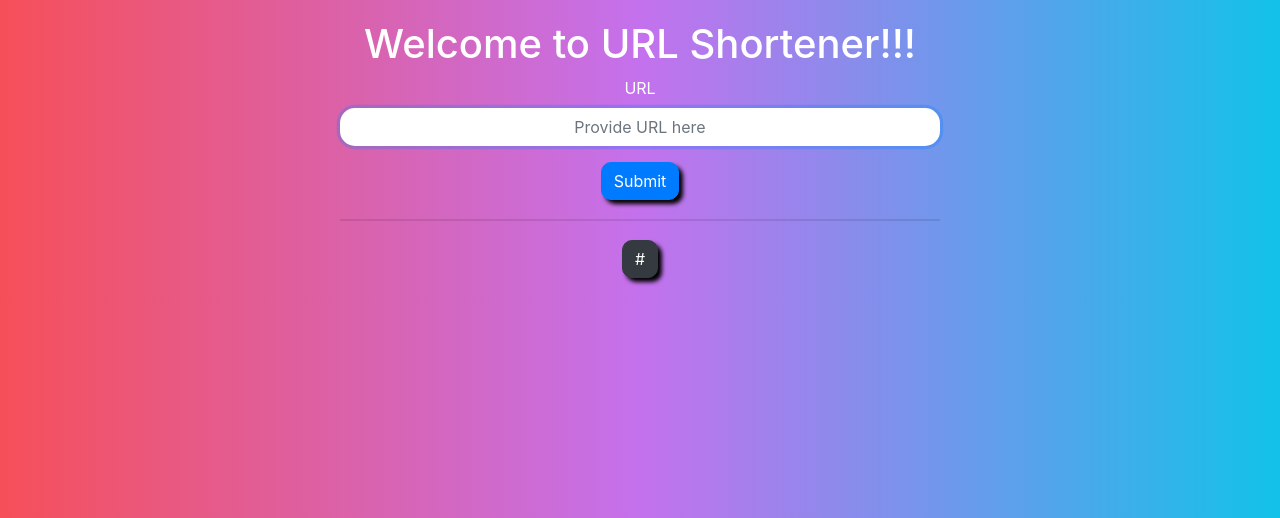
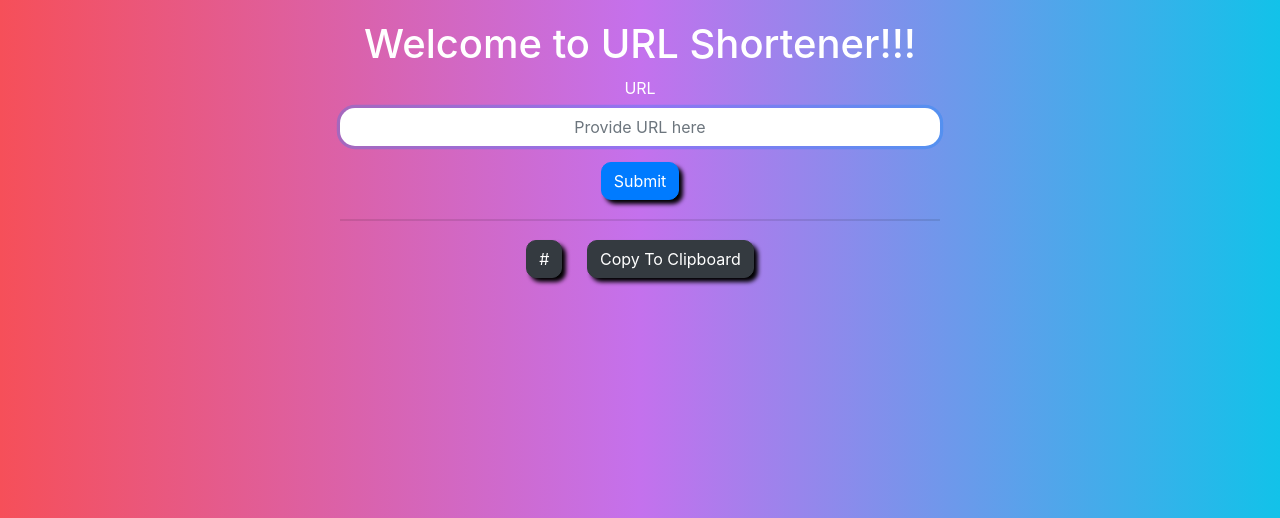
Before and after one commit to akashkhambay/coding_challenge_4, a Flask app: template templates/home.html in a window 1280 px wide. Shown: the part 56-574 px from the top of the page. Run offline with Flask 2, Linux system fonts and the light colour scheme; the template is opened without the code that fills it: most values are stand-ins (such as "Sample title", 1, 10 or a date in 2020); some libraries are stand-ins or nearby versions.

Commit message:
add copy to clipboard button + style tweaks

```diff
--- a/static/css/style.css
+++ b/static/css/style.css
@@ -52,3 +52,7 @@ hr {
   margin-bottom: 1.2rem;
   border-top: 2px solid rgba(0,0,0,0.1)
 }
+
+#copy {
+  margin-left: 20px;
+}
--- /dev/null
+++ b/static/js/index.js
@@ -0,0 +1,11 @@
+let copyBtn = document.getElementById('copy')
+copyBtn.addEventListener('click',function() {
+
+    var copyText = document.getElementById("shortURL");
+
+    navigator.clipboard.writeText(copyText.value).then(function() {
+        alert("Copied the text: " + copyText.value);
+      }, function() {
+        alert("Failed to copy");
+      });
+})
--- a/templates/base.html
+++ b/templates/base.html
@@ -19,6 +19,8 @@
       rel="stylesheet"
       href="{{ url_for('static', filename='css/style.css') }}"
     />
+
+    <script defer src="{{ url_for('static', filename='js/index.js') }}"></script>
 
     <title>{% block title %} {% endblock %}</title>
   </head>
--- a/templates/home.html
+++ b/templates/home.html
@@ -18,6 +18,8 @@
     {% if shorterned_url %}
     <hr>
     <a href={{shorterned_url}} target="_blank"><button class="btn btn-dark">{{ shorterned_url }}</button></a>
+    <button id="copy" class="btn btn-dark">Copy To Clipboard</button>
+    <input type="hidden" id="shortURL" name="shortURL" value={{shorterned_url}}>
     <!-- IF shortened url exists will be shown under the form in a span element -->
     {% endif %}
 {% endblock %}
```
